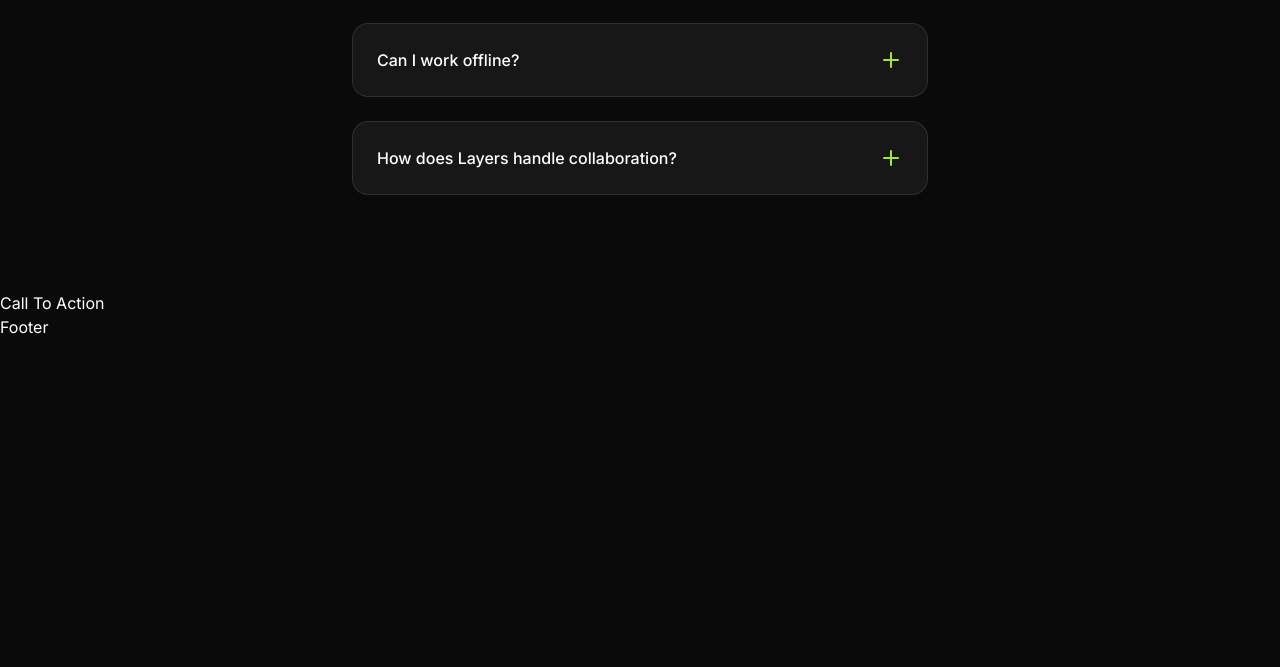
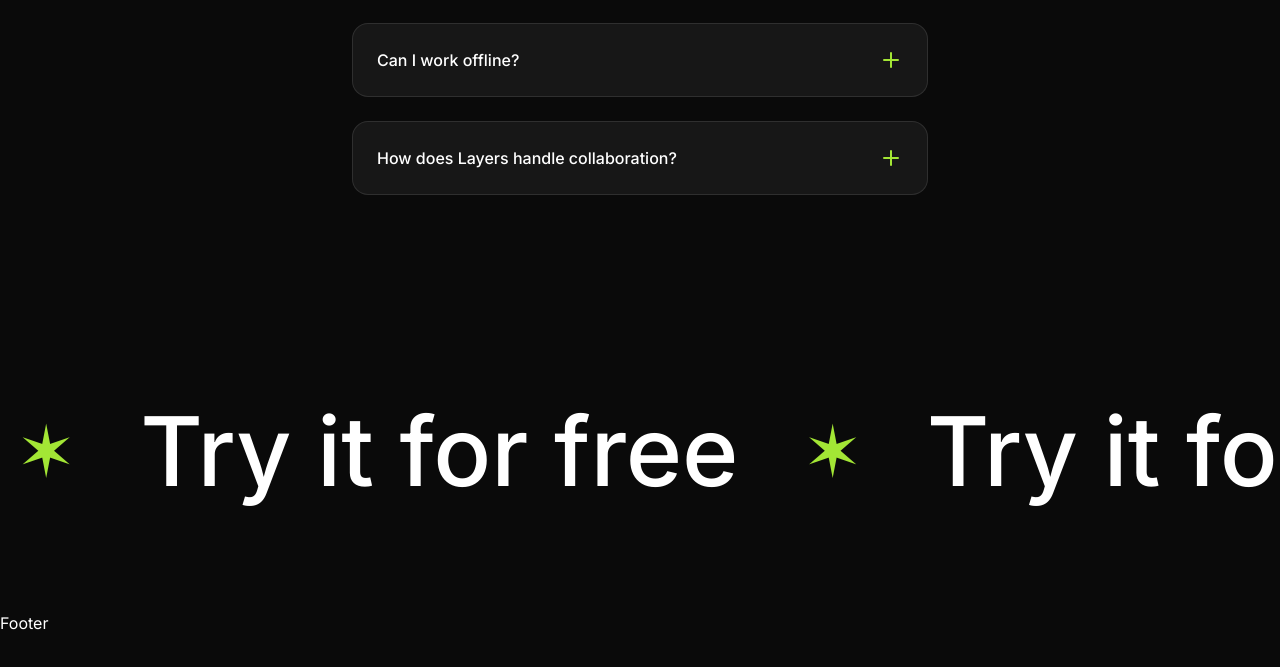
Before and after one commit to Menzy/portfolio-site, a Next.js app: page / in a window 1280 px wide. Shown: the part 4324-4991 px from the top of the page. Built offline with nearby package versions, Linux system fonts and the light colour scheme.

Commit message:
Enhance CallToAction section with improved layout and dynamic content

```diff
--- a/src/sections/CallToAction.tsx
+++ b/src/sections/CallToAction.tsx
@@ -1,3 +1,18 @@
 export default function CallToAction() {
-    return <div>Call To Action</div>;
+    return (
+        <section className="py-24">
+            <div className="overflow-x-clip p-4 flex ">
+                <div className="flex flex-none gap-16 text-7xl md:text-8xl font-medium">
+                    {Array.from({ length: 10 }).map((_, i) => (
+                        <div key={i} className="flex items-center gap-16">
+                            <span className="text-lime-400 text-7xl">
+                                &#10038;
+                            </span>
+                            <span>Try it for free</span>
+                        </div>
+                    ))}
+                </div>
+            </div>
+        </section>
+    );
 }
```
